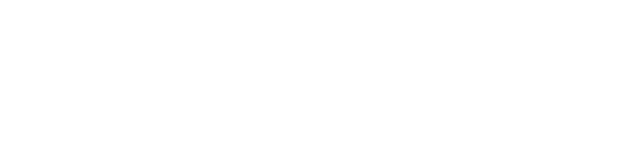
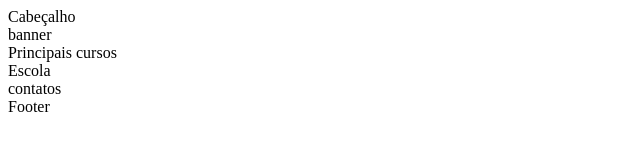
Before and after one commit to rafael-ds/Curso_Web_Designer, a plain HTML site: page projeto_aprenser/index.html in a window 1280 px wide. Shown: the whole page, without its empty margins (0-640 px from the left). Drawn offline with Linux system fonts and the light colour scheme.

Commit message:
Esturuturando o HTML

```diff
--- a/projeto_aprenser/index.html
+++ b/projeto_aprenser/index.html
@@ -11,5 +11,33 @@
 </head>
 <body>
 
+    <header class="main-header">Cabeçalho</header>
+
+    <!-- Main -->
+    <main class="main-conteiner">
+
+        <!-- Banner -->
+        <section class="banner">
+            banner
+        </section>
+
+        <!-- Seção principais cursos -->
+        <section class="destc-cursos">
+            Principais cursos
+        </section>
+
+        <!-- Escola -->
+        <section class="nossas-esconas">
+            Escola
+        </section>
+
+        <!-- Contatos -->
+        <section class="contatos">
+            contatos
+        </section>
+    </main>
+
+    <footer class="main-footer">Footer</footer>
+
 </body>
 </html>
```
